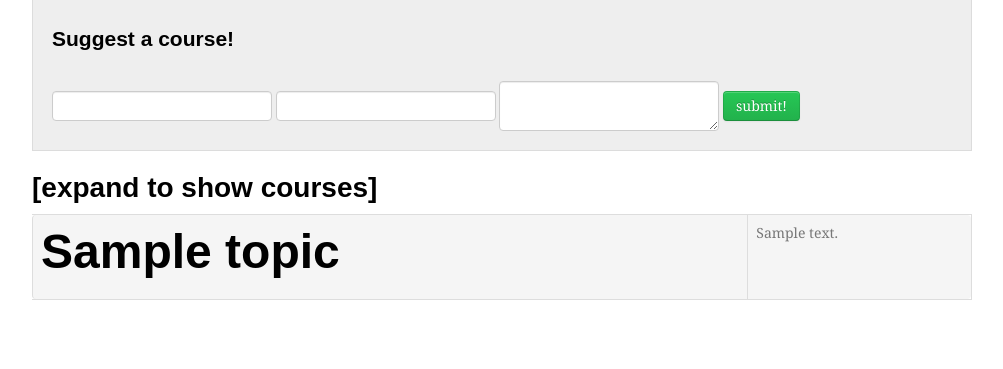
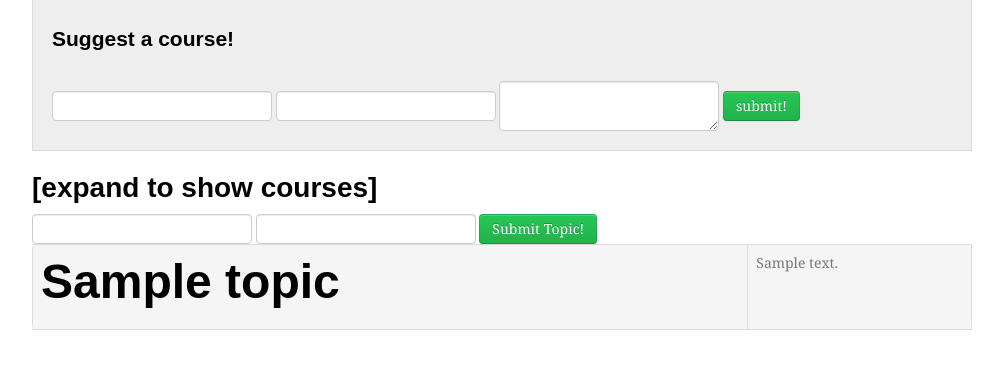
Before and after one commit to dmlicht/CourseCat, a Flask app: template coursecat/templates/topics.html in a window 1280 px wide. Shown: the part 139-508 px from the top of the page, without its empty margins (138-1141 px from the left). Run offline with Flask 2, Linux system fonts and the light colour scheme; tables that the repository leaves empty hold one stand-in row (values such as "Sample post"); the template is opened without the code that fills it: values that come from a table or form of the project are taken from there, most other values are stand-ins (such as "Sample title", 1, 10 or a date in 2020); form fields are guessed from the names that the template uses; parts of the project's set-up code (start-up, migrations or seed data) failed here and were passed over; some libraries are stand-ins or nearby versions; some web fonts are replaced.

Commit message:
first version of topic add form in topic index page

```diff
--- a/coursecat/templates/topics.html
+++ b/coursecat/templates/topics.html
@@ -1,6 +1,7 @@
 {% extends 'layout.html' %}
 {% block content %}
 <h3><a href="{{url_for('courses')}}">[expand to show courses]</a></h3>
+{% include 'add_topic_form.html' %}
 <table class="table table-bordered table-striped table-hover">
     {% for topic in topics %}
     <tr>
```
